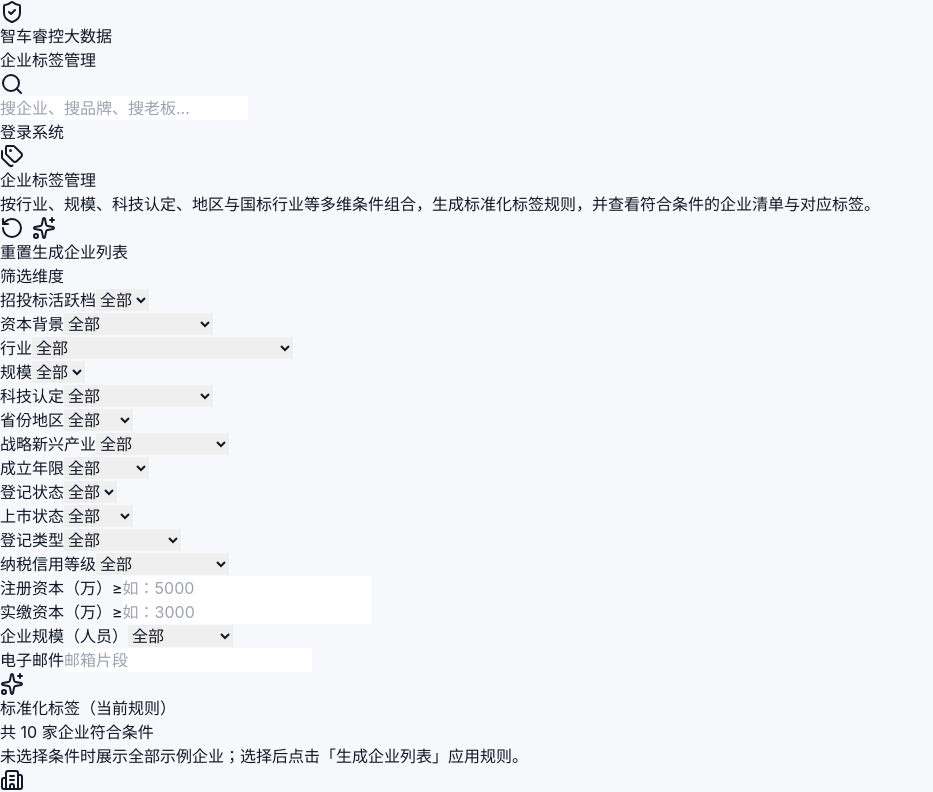
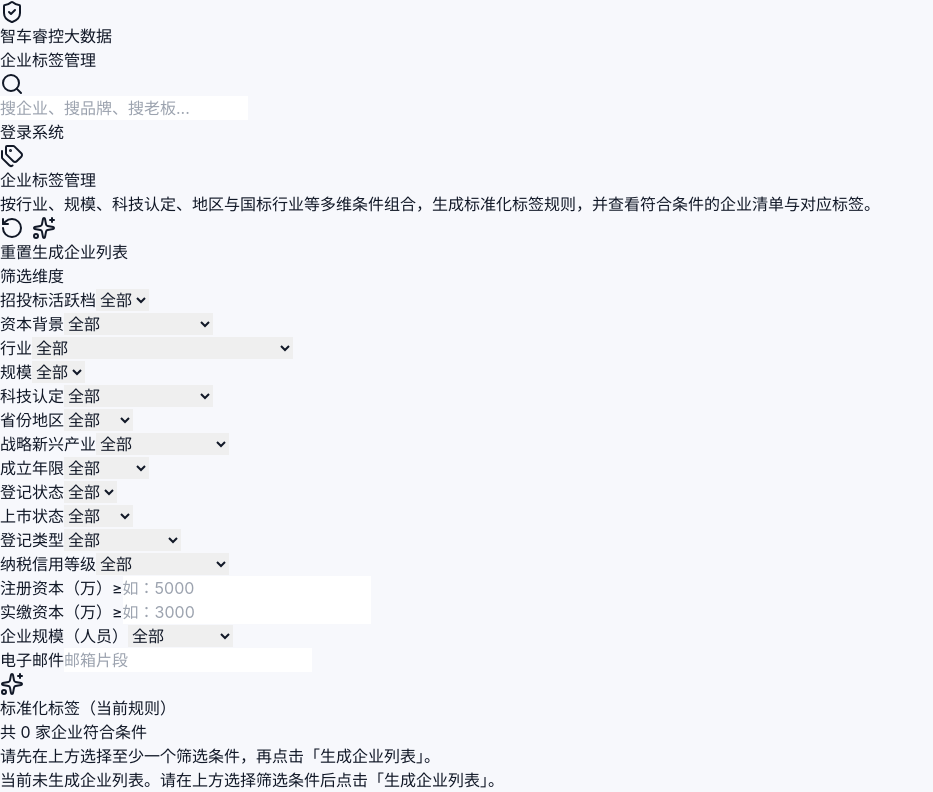
Before and after one commit to shanyingwufeng/chacha, a React (Vite) app: page /#/enterprise-tags in a window 1280 px wide. Shown: the top 792 px of the page, without its empty margins (0-933 px from the left). Built offline with nearby package versions, Linux system fonts and the light colour scheme.

Commit message:
feat: 初始化

```diff
--- a/src/App.tsx
+++ b/src/App.tsx
@@ -1,9 +1,6 @@
 import React from "react";
 import { Routes, Route, Link, useLocation } from "react-router-dom";
-import {
-    Search,
-    ShieldCheck,
-} from "lucide-react";
+import { Search, ShieldCheck } from "lucide-react";
 import Home from "./pages/Home";
 import SearchResults from "./pages/SearchResults";
 import CompanyDetails from "./pages/CompanyDetails";
@@ -15,34 +12,25 @@ import FinancialAnalysis from "./pages/FinancialAnalysis";
 import IndustryAnalysis from "./pages/IndustryAnalysis";
 import EnterpriseTagManagement from "./pages/EnterpriseTagManagement";
 
-function RouteScrollMemory() {
+function RouteScrollTop() {
     const location = useLocation();
-    const previousRouteRef = React.useRef<string | null>(null);
-    const scrollMapRef = React.useRef<Record<string, number>>({});
 
     React.useEffect(() => {
-        const currentRouteKey = `${location.pathname}${location.search}`;
-        const previousRouteKey = previousRouteRef.current;
-
-        if (previousRouteKey) {
-            scrollMapRef.current[previousRouteKey] = window.scrollY;
-        }
-
-        const savedY = scrollMapRef.current[currentRouteKey];
         window.requestAnimationFrame(() => {
-            window.scrollTo(0, typeof savedY === "number" ? savedY : 0);
+            window.scrollTo(0, 0);
         });
-
-        previousRouteRef.current = currentRouteKey;
     }, [location.pathname, location.search]);
 
     return null;
 }
 
 const App: React.FC = () => {
+    const location = useLocation();
+    const isHomePage = location.pathname === "/";
+
     return (
         <div className="min-h-screen bg-slate-50 flex flex-col font-sans">
-            <RouteScrollMemory />
+            <RouteScrollTop />
             <header className="sticky top-0 z-50 w-full border-b bg-white/80 backdrop-blur-md">
                 <div className="container mx-auto max-w-7xl flex h-16 items-center justify-between px-6">
                     <div className="flex items-center gap-8">
@@ -67,6 +55,7 @@ const App: React.FC = () => {
                         </nav>
                     </div>
                     <div className="flex items-center gap-4">
+                        {!isHomePage && (
                             <div className="relative hidden sm:block">
                                 <Search className="absolute left-3 top-1/2 -translate-y-1/2 w-4 h-4 text-slate-400" />
                                 <input
@@ -75,6 +64,7 @@ const App: React.FC = () => {
                                     type="text"
                                 />
                             </div>
+                        )}
                         <button
                             type="button"
                             className="bg-blue-600 text-white px-5 py-2 rounded-full text-sm font-semibold hover:bg-blue-700 shadow-md shadow-blue-100"
--- a/src/pages/EnterpriseTagManagement.tsx
+++ b/src/pages/EnterpriseTagManagement.tsx
@@ -425,6 +425,8 @@ const EnterpriseTagManagement: React.FC = () => {
   );
 
   const ruleTags = useMemo(() => labelForFilter(applied), [applied]);
+  const hasAppliedFilters = ruleTags.length > 0;
+  const displayCompanies = hasAppliedFilters ? filtered : [];
 
   const apply = () => setApplied({ ...draft });
   const reset = () => {
@@ -460,11 +462,10 @@ const EnterpriseTagManagement: React.FC = () => {
         </div>
       </div>
 
-      <div className="grid lg:grid-cols-12 gap-8">
-        <aside className="lg:col-span-4 space-y-6">
-          <Card className="p-5 border-slate-200 shadow-sm">
-            <h2 className="text-sm font-bold text-slate-900 mb-4">筛选维度</h2>
-            <div className="grid md:grid-cols-2 gap-4 text-sm">
+      <div className="space-y-6">
+        <Card className="p-5 border-slate-200 shadow-sm">
+          <h2 className="text-sm font-bold text-slate-900 mb-4">筛选维度</h2>
+          <div className="grid md:grid-cols-2 lg:grid-cols-4 gap-4 text-sm">
               <div>
                 <label className="block text-xs font-medium text-slate-500 mb-1">招投标活跃档</label>
                 <select
@@ -685,10 +686,9 @@ const EnterpriseTagManagement: React.FC = () => {
                 />
               </div>
             </div>
-          </Card>
-        </aside>
+        </Card>
 
-        <section className="lg:col-span-8 space-y-6">
+        <section className="space-y-6">
           <Card className="p-5 border-slate-200 shadow-sm">
             <div className="flex items-center justify-between gap-4 flex-wrap">
               <h2 className="text-sm font-bold text-slate-900 flex items-center gap-2">
@@ -696,12 +696,12 @@ const EnterpriseTagManagement: React.FC = () => {
                 标准化标签（当前规则）
               </h2>
               <span className="text-xs text-slate-500">
-                共 {filtered.length} 家企业符合条件
+                共 {displayCompanies.length} 家企业符合条件
               </span>
             </div>
             <div className="mt-3 flex flex-wrap gap-2 min-h-[2rem]">
               {ruleTags.length === 0 ? (
-                <span className="text-sm text-slate-400">未选择条件时展示全部示例企业；选择后点击「生成企业列表」应用规则。</span>
+                <span className="text-sm text-slate-400">请先在上方选择至少一个筛选条件，再点击「生成企业列表」。</span>
               ) : (
                 ruleTags.map((t) => (
                   <Badge
@@ -717,7 +717,7 @@ const EnterpriseTagManagement: React.FC = () => {
           </Card>
 
           <div className="space-y-4">
-            {filtered.map((c) => (
+            {displayCompanies.map((c) => (
               <Card
                 key={c.id}
                 className="p-5 border-slate-200 shadow-sm hover:shadow-md transition-shadow"
@@ -762,7 +762,12 @@ const EnterpriseTagManagement: React.FC = () => {
                 </div>
               </Card>
             ))}
-            {filtered.length === 0 && (
+            {!hasAppliedFilters && (
+              <Card className="p-12 text-center border-dashed border-slate-300 text-slate-500 text-sm">
+                当前未生成企业列表。请在上方选择筛选条件后点击「生成企业列表」。
+              </Card>
+            )}
+            {hasAppliedFilters && displayCompanies.length === 0 && (
               <Card className="p-12 text-center border-dashed border-slate-300 text-slate-500 text-sm">
                 没有符合当前规则的企业，请放宽条件后重试。
               </Card>
```
Also changed, not shown: 4 other files (tests, documents, lock files or other folders). Lines whose indentation alone changed are shown as unchanged.
